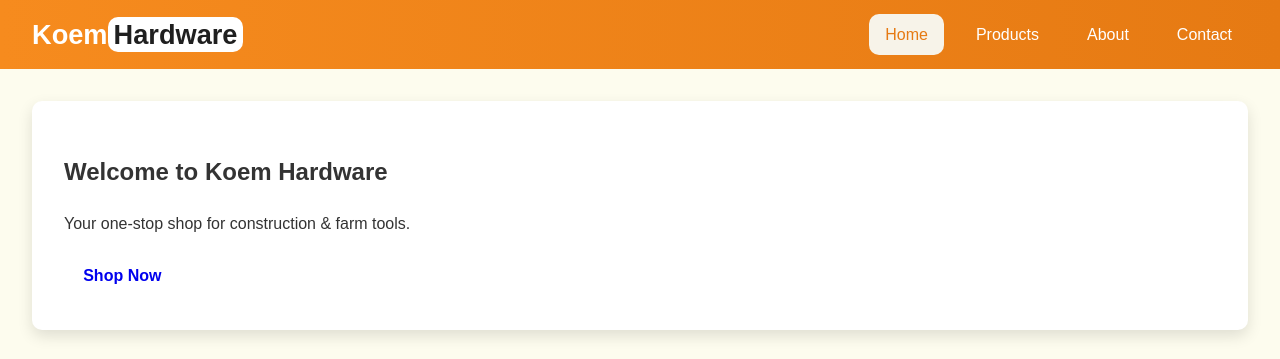
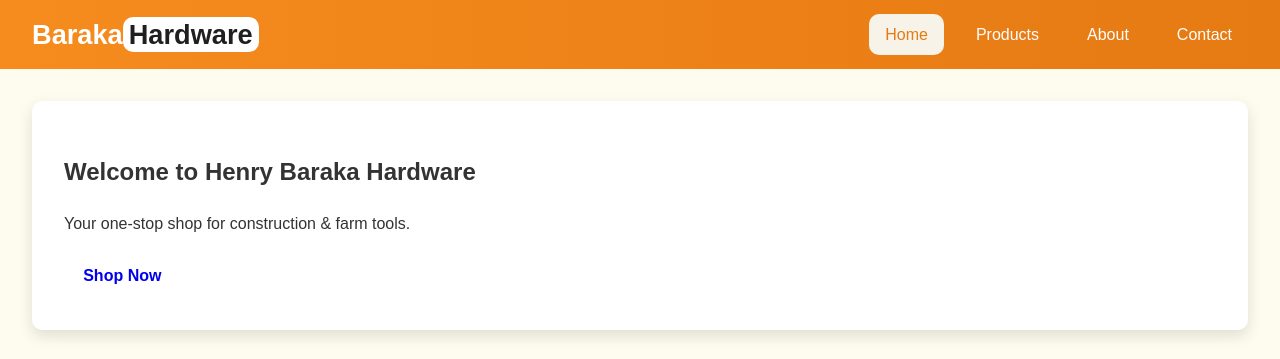
Before and after one commit to kipkoechemmanuelgit-cmyk/barakahenry, a plain HTML site: page index.html in a window 1280 px wide. Shown: the top 359 px of the page. Drawn offline with Linux system fonts and the light colour scheme.

Commit message:
Update index.html

```diff
--- a/index.html
+++ b/index.html
@@ -11,7 +11,7 @@
 </head>
 <body>
   <header class="header">
-    <a href="index.html" class="logo">Koem<span>Hardware</span></a>
+    <a href="index.html" class="logo">Baraka<span>Hardware</span></a>
     <button id="menuToggle" class="menu-toggle">☰</button>
     <nav class="nav" id="navMenu">
       <a href="index.html" class="active">Home</a>
@@ -24,7 +24,7 @@
 
   <section class="hero">
     <div class="hero-content">
-      <h1>Welcome to Koem Hardware</h1>
+      <h1>Welcome to Henry Baraka Hardware</h1>
       <p>Your one-stop shop for construction & farm tools.</p>
       <a href="products.html" class="btn">Shop Now</a>
     </div>
@@ -71,4 +71,5 @@
 
   <a href="https://wa.me/254762048809" target="_blank" class="whatsapp-float">💬</a>
 </body>
+
 </html>
```
